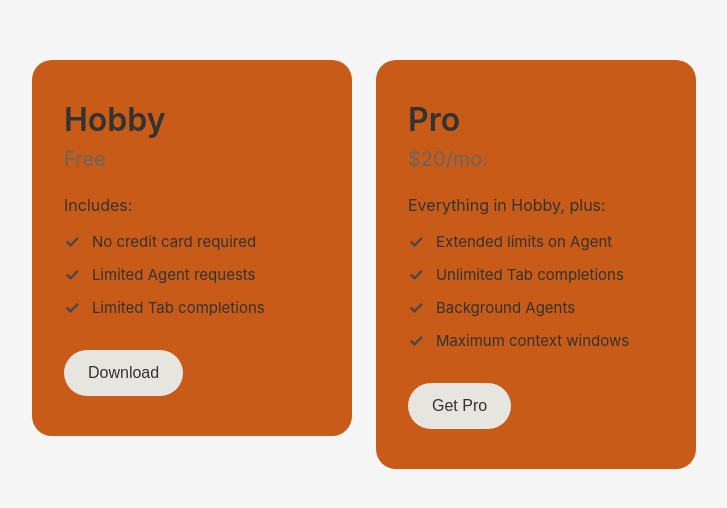
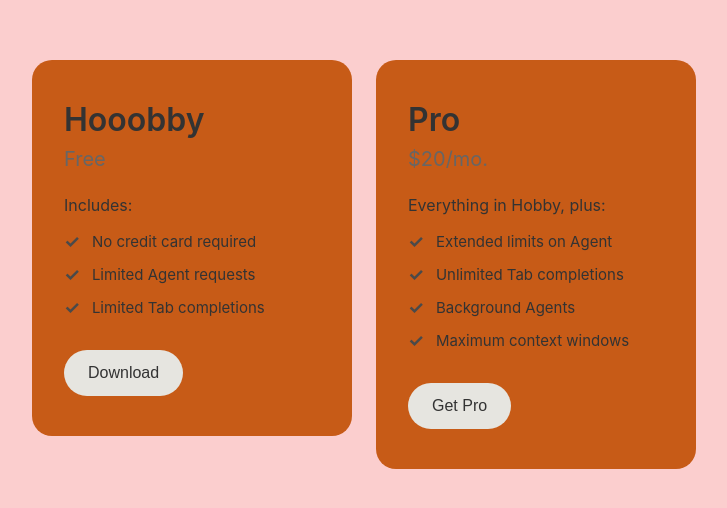
Before and after one commit to dani-lejap5/Second-test, a plain HTML site: page index.html in a window 1280 px wide. Shown: the part 136-644 px from the top of the page, without its empty margins (276-1003 px from the left). Drawn offline with Linux system fonts and the light colour scheme.

Commit message:
text on branch
to Pull request

```diff
--- a/index.html
+++ b/index.html
@@ -9,7 +9,7 @@
 <body>
     <div class="cards-container">
         <div class="card">
-            <h1 class="card-title">Hobby</h1>
+            <h1 class="card-title">Hooobby</h1>
             <p class="card-price">Free</p>
             <div class="card-content">
                 <p class="includes-text">Includes:</p>
--- a/styles.css
+++ b/styles.css
@@ -6,7 +6,7 @@
 
 body {
     font-family: -apple-system, BlinkMacSystemFont, 'Segoe UI', Roboto, Oxygen, Ubuntu, Cantarell, sans-serif;
-    background-color: #f5f5f5;
+    background-color: #fbcece;
     display: flex;
     justify-content: center;
     align-items: center;
```
